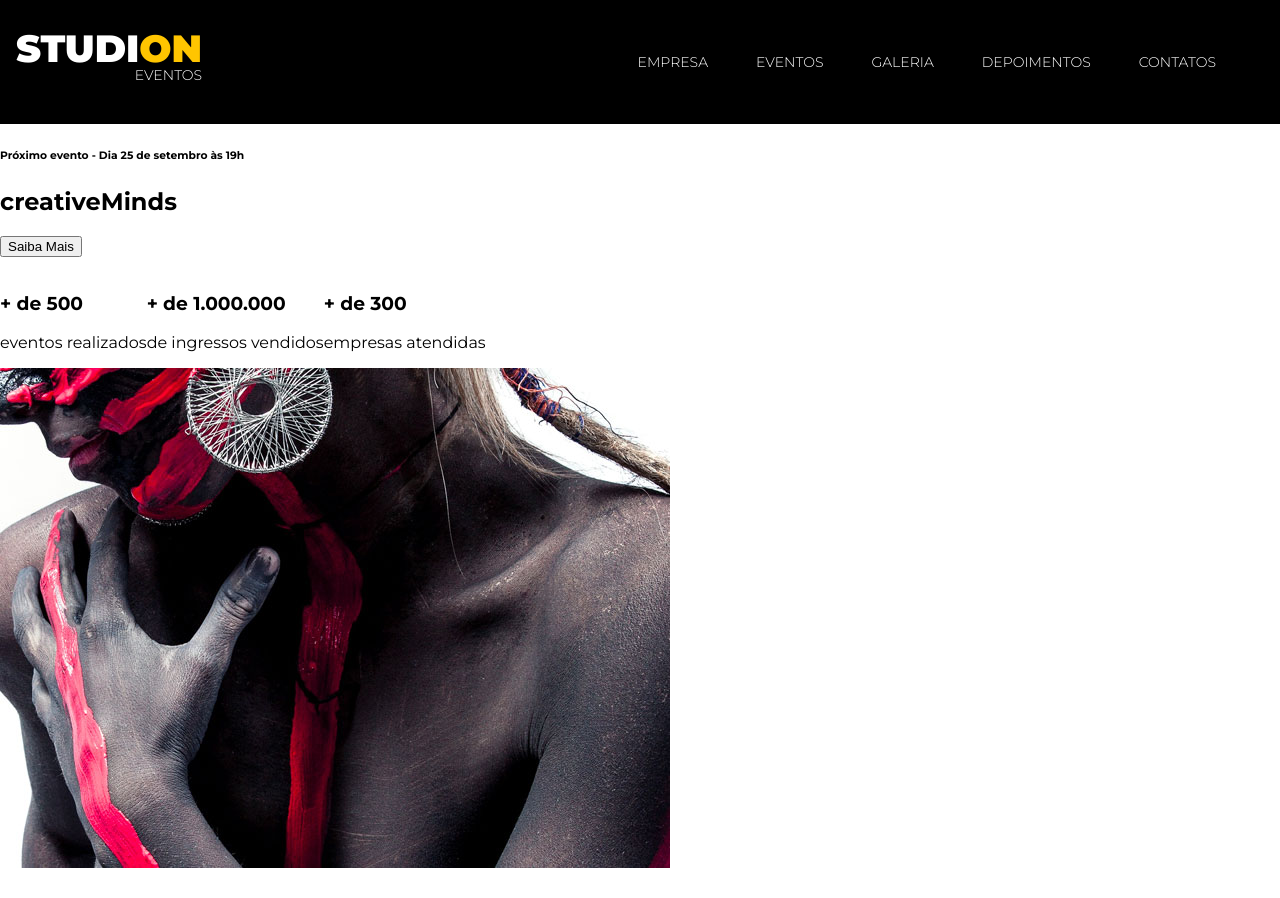
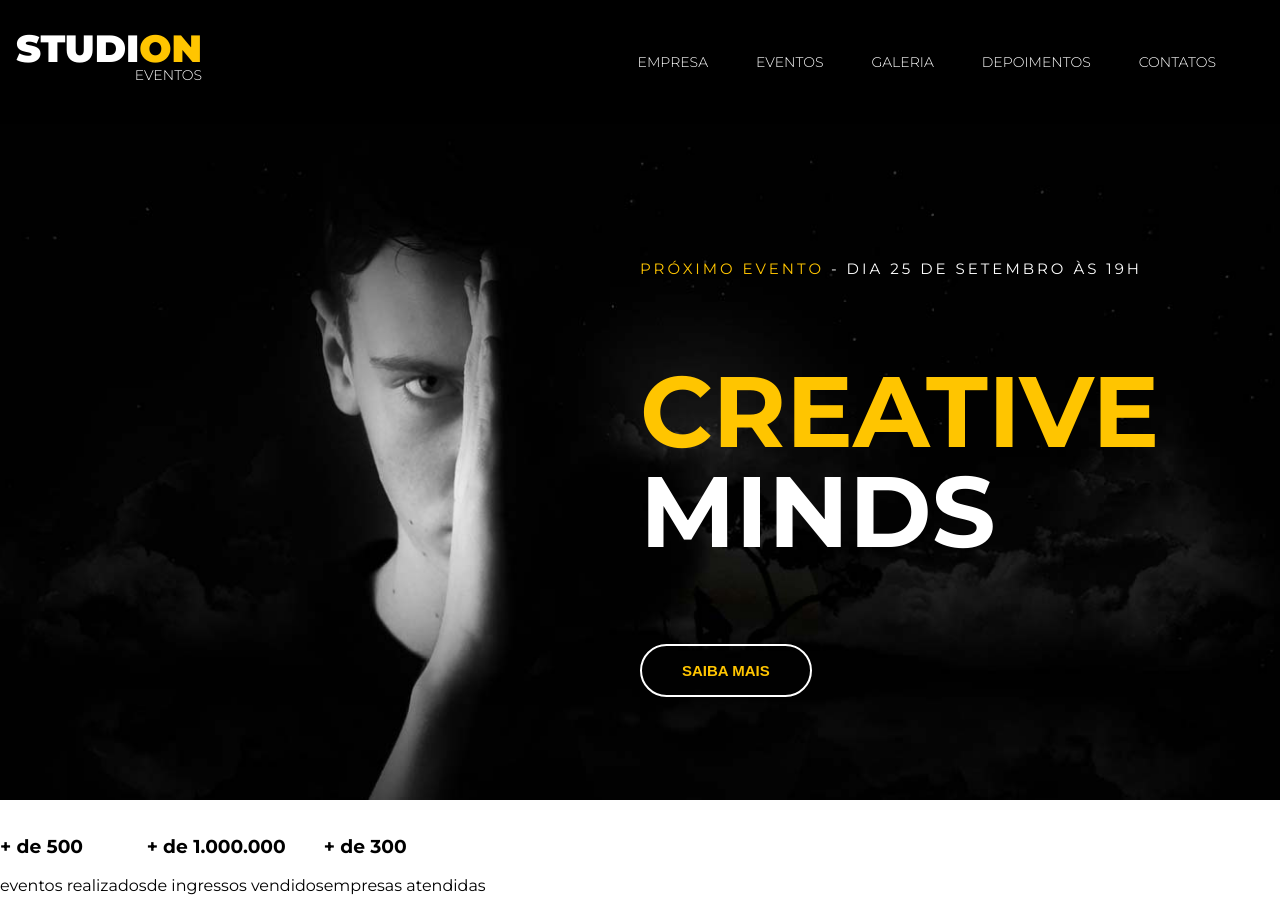
Before and after one commit to ismaelfsjunior/studion, a website: page src/index.html in a window 1280 px wide. Shown: the top 898 px of the page. Drawn offline with Linux system fonts and the light colour scheme.

Commit message:
feat(header): implemented head styles

```diff
--- a/src/index.html
+++ b/src/index.html
@@ -44,9 +44,21 @@
         <header>
             <div id="slider">
                 <div class="slide">
-                    <h6><span>Próximo evento</span> - Dia 25 de setembro às 19h</h6>
-                    <h2><span>creative</span>Minds</h2>
-                    <button>Saiba Mais</button>
+                    <img
+                        class="slide__background-image"
+                        src="./images/banner.jpg"
+                        alt="Studion Banner"
+                    />
+                    <div class="slide__copy">
+                        <h6>
+                            <span class="copy-primary">Próximo evento </span>
+                             - Dia 25 de setembro às 19h
+                        </h6>
+                        <h2>
+                            <span class="copy-primary">creative</span>
+                            Minds</h2>
+                        <button class="btn btn--slide">Saiba Mais</button>
+                    </div>
                 </div>
             </div>
         </header>
--- a/src/style.css
+++ b/src/style.css
@@ -5,9 +5,10 @@
 }
 
 :root {
-    --color-primery: #ffc500;
     font-family: 'Montserrat',sans-serif;
     font-size: 16px;
+    --color-primery: #ffc500;
+    --default-padding: 1rem;
 }
 
 body{
@@ -21,9 +22,9 @@ ul {
     padding-left: 0;
 }
 
-
 .navbar {
     position: fixed;
+    z-index: 1;
     display: grid;
     grid-template-columns: 1fr 9fr;
     align-items: center;
@@ -75,3 +76,64 @@ ul {
 .copy-primary {
     color: var(--color-primery);
 }
+
+#slider {
+   background-color: #000;
+   color: #fff;
+}
+
+.slide {
+    position: relative;
+    height:  calc(100vh - 7.75rem);
+}
+
+.slide__background-image {
+    width: 100%;
+    height: 100%;
+    object-fit: cover;
+    object-position: center;
+}
+
+.slide__copy {
+    position: absolute;
+    top: 6.25rem;
+    left: 50vw;
+}
+
+.slide__copy h6 {
+    font-size: 0.9375rem;
+    font-weight: 400;
+    text-transform: uppercase;
+    letter-spacing: 0.1875rem;
+}
+
+.slide__copy h2 {
+    font-size: 6.25rem;
+    text-transform: uppercase;
+    line-height: 6.25rem;
+}
+
+.slide__copy h2 span {
+    display: block;
+}
+
+.btn {
+   cursor: pointer;
+   padding: 1rem 2.5rem;
+   border: 0.125rem solid #fff;
+   border-radius: 5rem;
+   color: var(--color-primery);
+   background: unset;
+   font-size: 0.9375rem;
+   font-weight: 700;
+   text-transform: uppercase;
+   transition:  0.5s all ease;
+}
+
+.btn:hover,
+.btn:active,
+.btn:focus {
+   border-color: var(--color-primery);
+   background-color: var(--color-primery);
+   color: #fff;
+}
```
